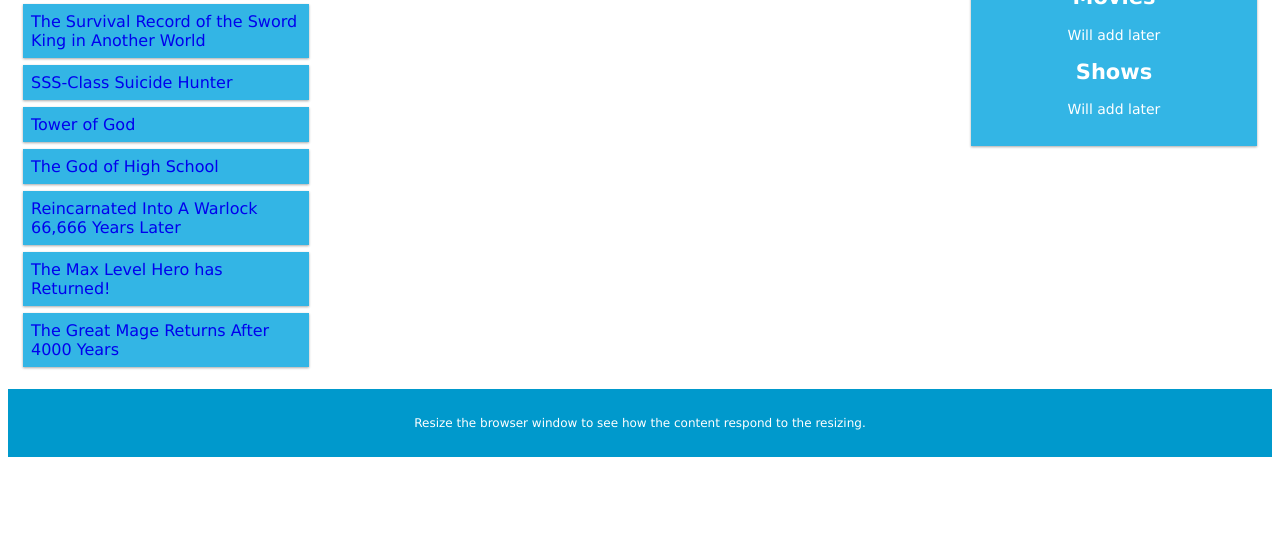
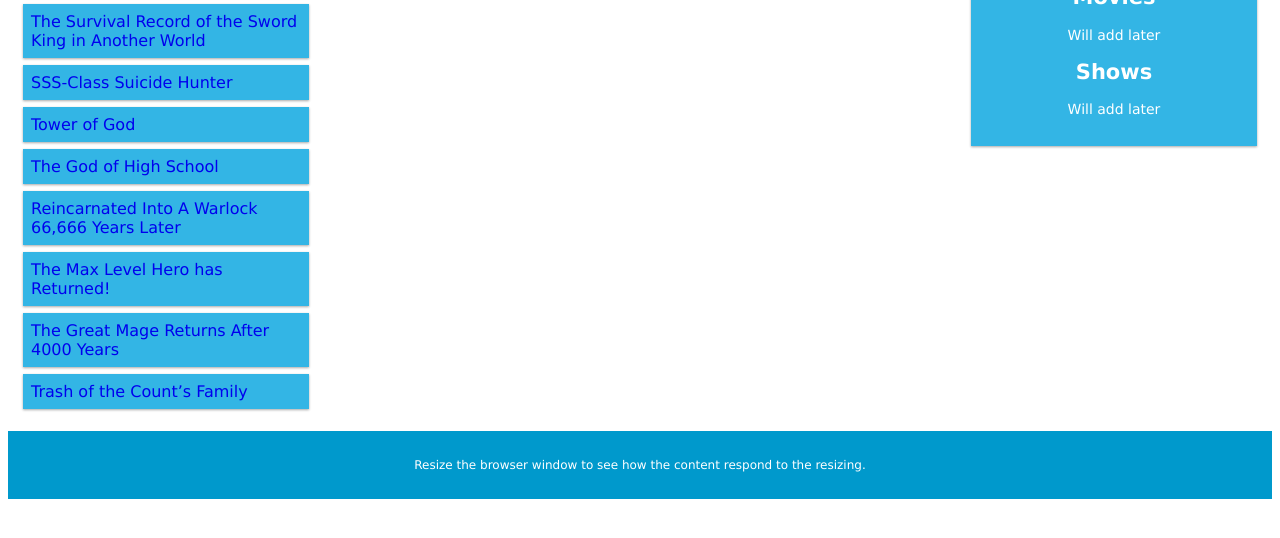
Before and after one commit to BeastVandal/BeastVandal.github.io, a plain HTML site: page index.html in a window 1280 px wide. Shown: the part 256-794 px from the top of the page. Drawn offline with Linux system fonts and the light colour scheme.

Commit message:
Added Link

```diff
--- a/index.html
+++ b/index.html
@@ -147,6 +147,9 @@ a {
           <li>
             <a href="https://1stkissmanga.com/manga/the-great-mage-returns-after-4000-years/">The Great Mage Returns After 4000 Years</a>
           </li>
+          <li>
+            <a href="https://1stkissmanga.com/manga/trash-of-the-counts-family/">Trash of the Count’s Family</a>
+          </li>
         </ul>
       </div>
 
```
